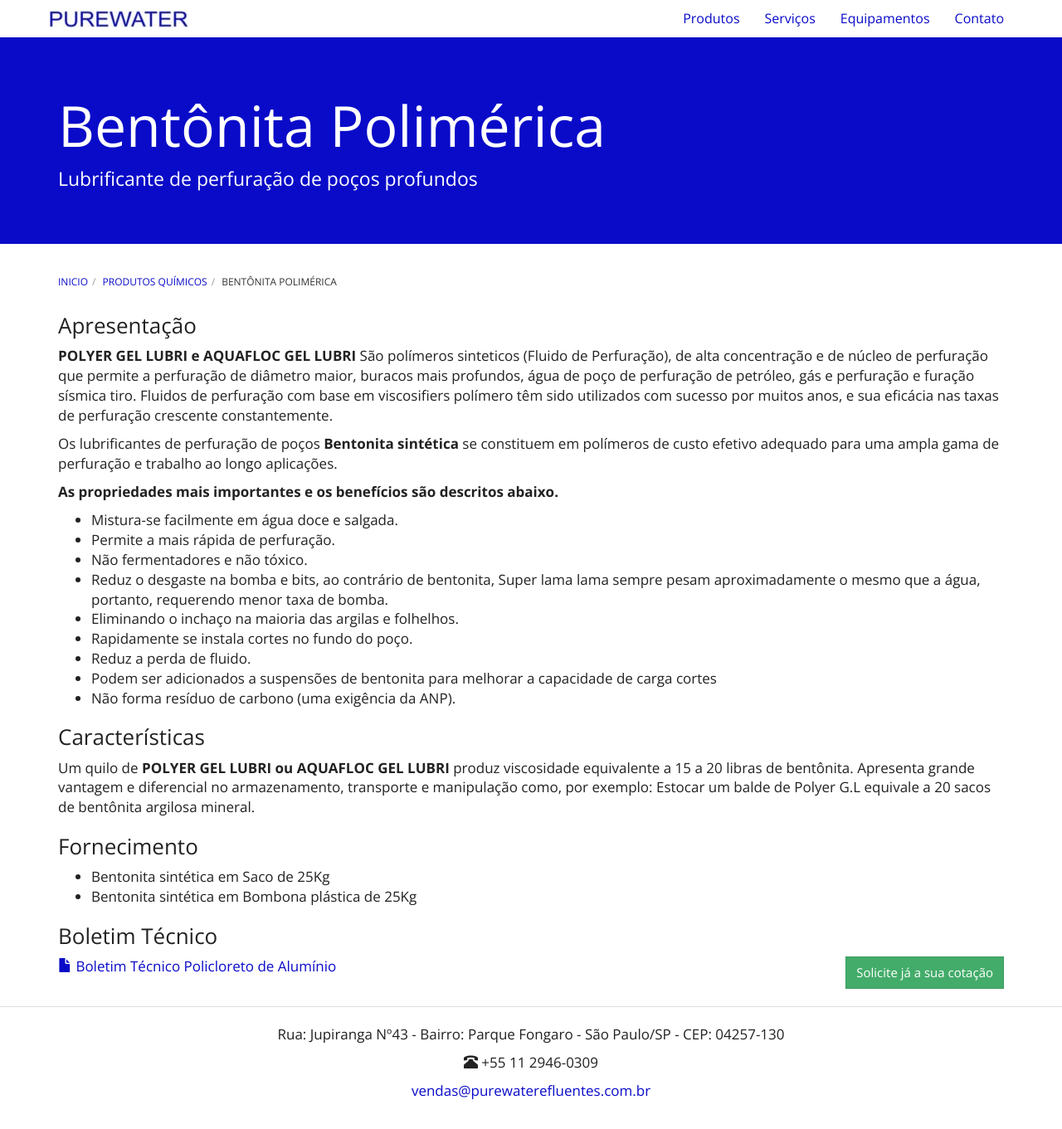
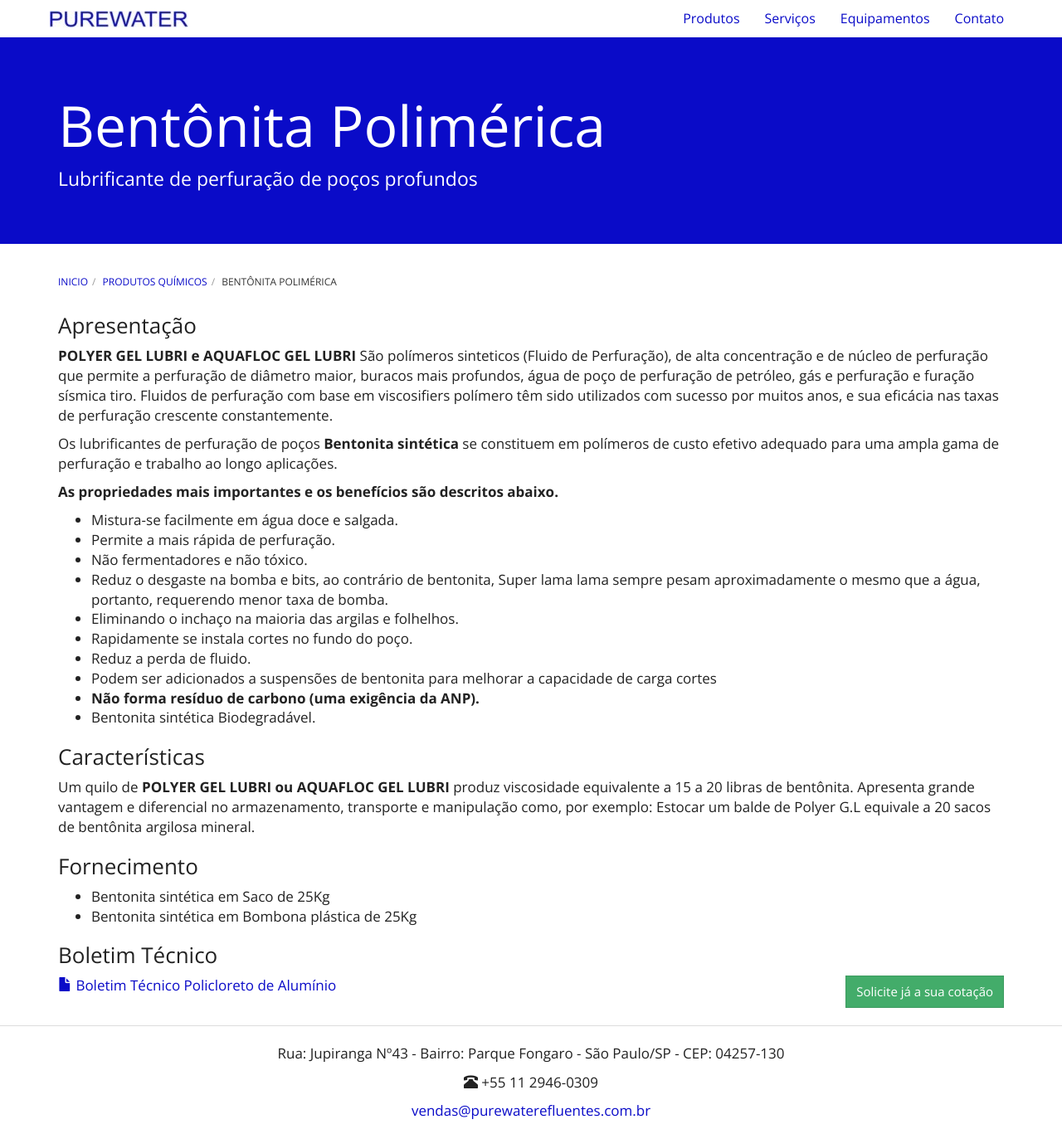
Before and after one commit to purewaterefluentes/purewaterefluentes.github.io, a Jekyll site: the page built from produtos/lubrificante-perfuracao-pocos.md, in a window 1280 px wide and 1361 px high. Shown: the whole window at 83% size. Built offline with Jekyll 4.4.1, drawn with Linux system fonts in a browser that asks for light colours; nearby versions of some CDN libraries; library files that are not in the unit come from our copies.

Commit message:
Update lubrificante-perfuracao-pocos.md

```diff
--- a/produtos/lubrificante-perfuracao-pocos.md
+++ b/produtos/lubrificante-perfuracao-pocos.md
@@ -21,7 +21,8 @@
 - Rapidamente se instala cortes no fundo do poço.
 - Reduz a perda de fluido.
 - Podem ser adicionados a suspensões de bentonita para melhorar a capacidade de carga cortes
-- Não forma resíduo de carbono (uma exigência da ANP).
+- **Não forma resíduo de carbono (uma exigência da ANP).**
+- Bentonita sintética Biodegradável.
 
 
 ### Características
```
